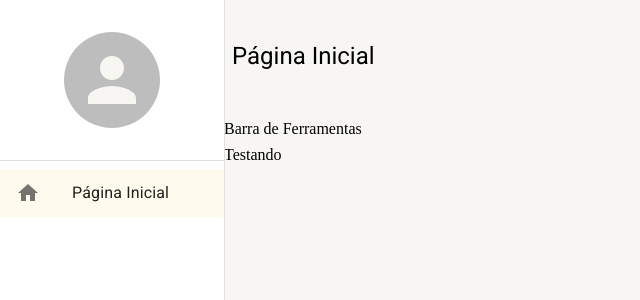
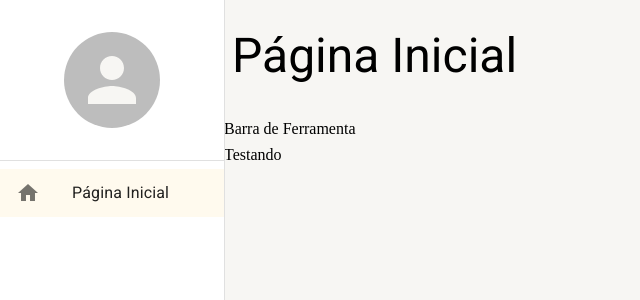
Before and after one commit to estaeldev/react-materialui-typescript, a React (Create React App) app: page /pagina-inicial in a window 1280 px wide. Shown: the top 300 px of the page, without its empty margins (0-640 px from the left). Built offline with nearby package versions, Linux system fonts and the light colour scheme.

Commit message:
refectory: layout base

```diff
--- a/src/pages/dashboard/Dashboard.tsx
+++ b/src/pages/dashboard/Dashboard.tsx
@@ -4,7 +4,7 @@ import { LayoutBase } from "../../shared/layouts"
 export const Dashboard: FC = () => {
 
     return (
-        <LayoutBase titulo="Página Inicial">
+        <LayoutBase titulo="Página Inicial" barraDeFerramentas={<>Barra de Ferramenta</>}>
             Testando
         </LayoutBase>
     )
--- a/src/shared/layouts/LayoutBase.tsx
+++ b/src/shared/layouts/LayoutBase.tsx
@@ -4,10 +4,11 @@ import { useDrawerContext } from "../hooks";
 
 interface ILayoutBaseProps {
     titulo: string
+    barraDeFerramentas?: ReactNode
     children?: ReactNode
 }
 
-export const LayoutBase: FC<ILayoutBaseProps> = ({children, titulo}) => {
+export const LayoutBase: FC<ILayoutBaseProps> = ({children, titulo, barraDeFerramentas}) => {
 
     const theme = useTheme()
     const smDown = useMediaQuery(theme.breakpoints.down("sm"))
@@ -16,22 +17,26 @@ export const LayoutBase: FC<ILayoutBaseProps> = ({children, titulo}) => {
     return (
         <Box height="100%" display="flex" flexDirection="column" gap={1}>
 
-            <Box padding={1} display="flex" alignItems="center" gap={1} height={theme.spacing(12)}>
+            <Box padding={1} display="flex" alignItems="center" gap={1} height={theme.spacing(smDown? 6 : 12)}>
                 {smDown && (
                     <IconButton onClick={toggleDrawerOpen}>
                         <Icon>menu</Icon>
                     </IconButton>
                 )}
-                <Typography variant="h5">
+
+                <Typography variant={smDown? "h5" : "h3"} whiteSpace="nowrap" overflow="hidden" textOverflow="ellipsis">
                     {titulo}
                 </Typography>
+
             </Box>
 
-            <Box>
-                Barra de Ferramentas
-            </Box>
+            {barraDeFerramentas && (
+                <Box>
+                {barraDeFerramentas}
+                </Box>
+            )}
 
-            <Box>
+            <Box flex={1} overflow="auto">
                 {children}
             </Box>
 
```
